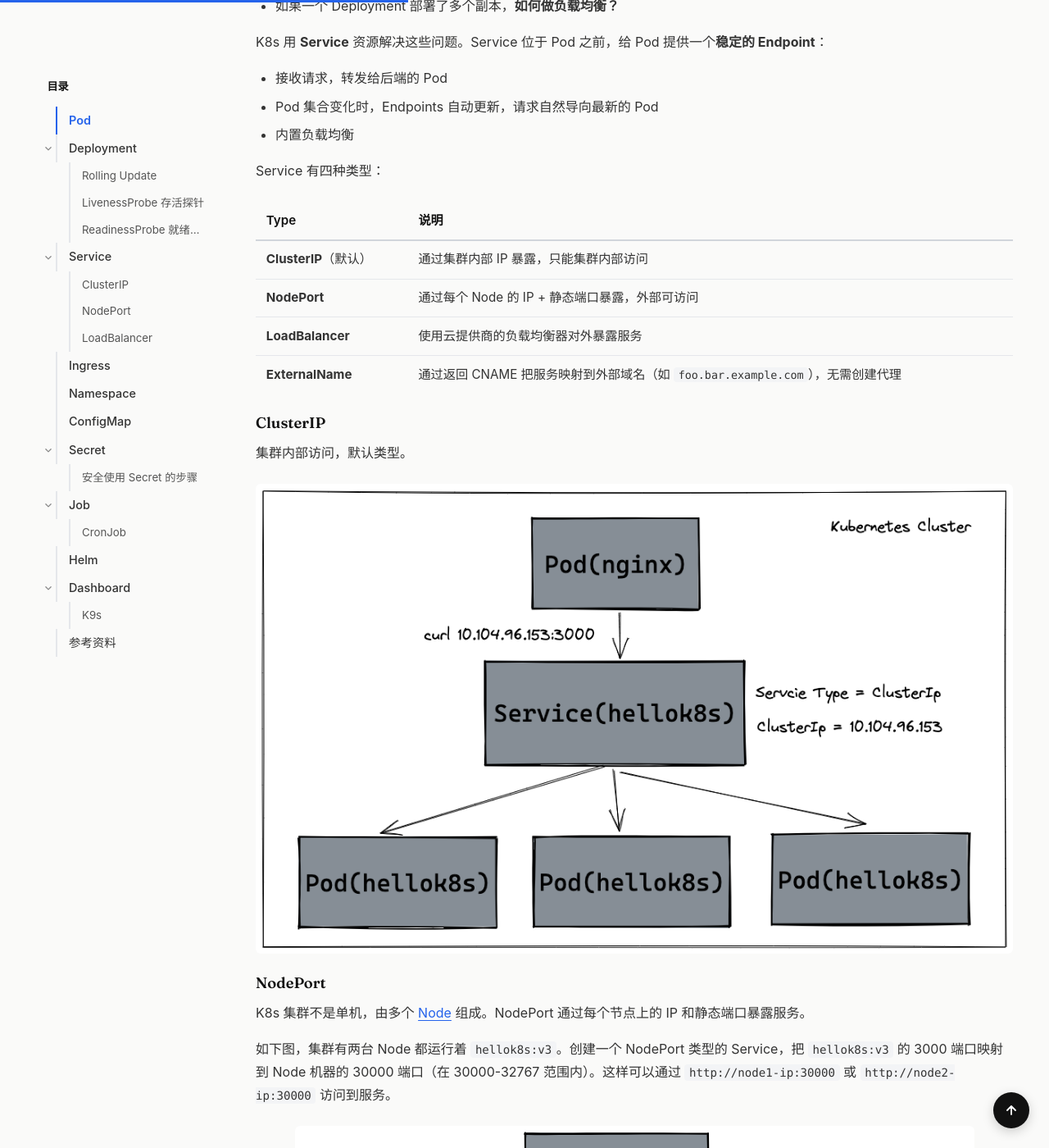
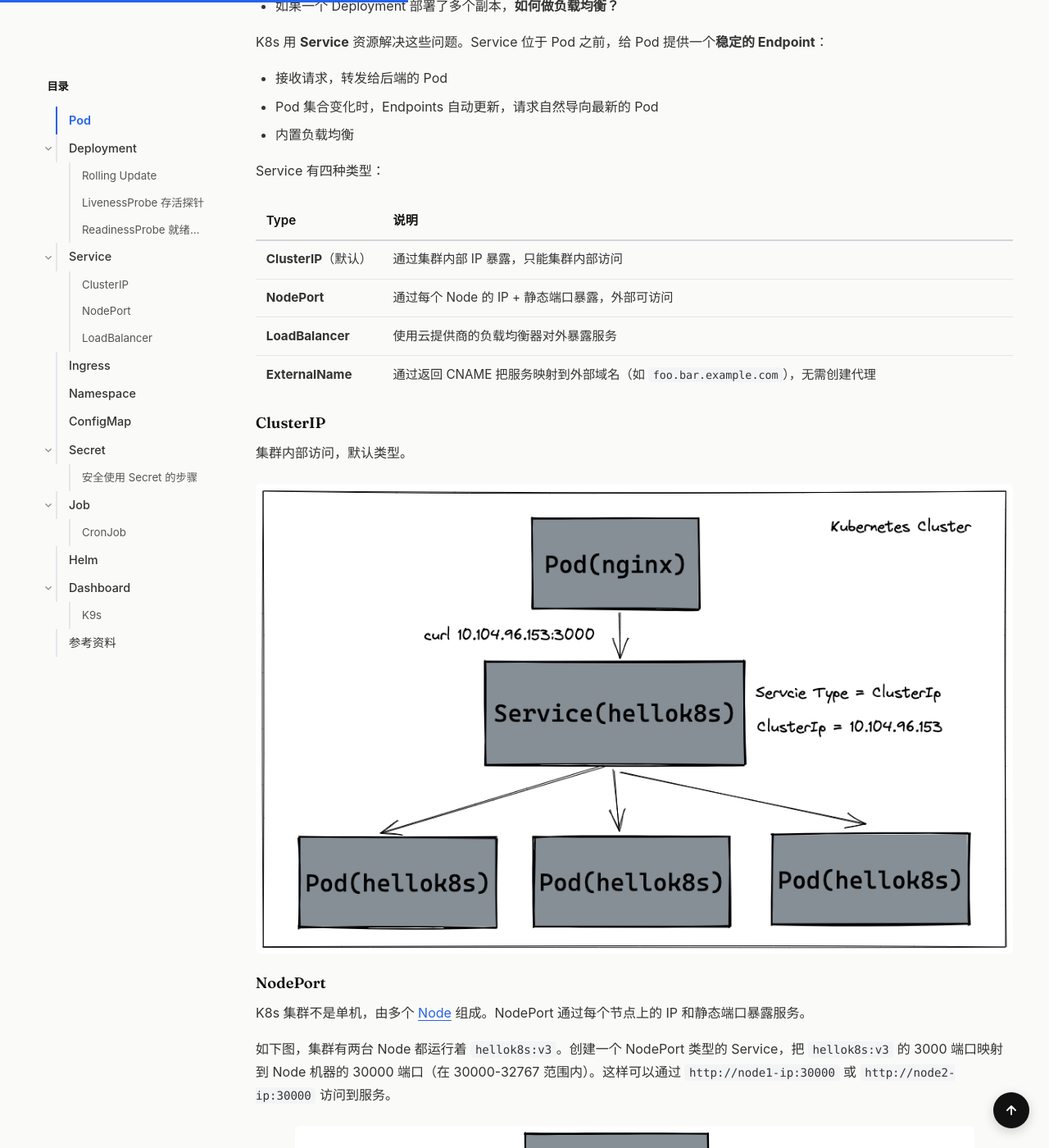
Before and after one commit to keith991001/keith991001.github.io, a Jekyll site: the page built from _posts/2026-06-02-k8s.md, in a window 1280 px wide and 1400 px high, scrolled down 3228 px. Shown: the whole window at 82% size. Built offline with Jekyll 4.4.1, drawn with Linux system fonts in a browser that asks for light colours; comment, search, counter and statistics services are not loaded.

Commit message:
fix(css): stop tables from squishing the first column to two-char width
Apply white-space: nowrap + width: 1% to the first column of post tables.
The browser was auto-sizing column 1 way too narrow when the rest of the
row had long content, causing labels like "工具相关" to wrap as "工具相 / 关".

The width: 1% trick collapses the column to its natural (content) width,
leaving remaining space for the long content columns. Wrapping is restored
on viewports <=600px so the table can still fit on mobile.

```diff
--- a/assets/css/site.css
+++ b/assets/css/site.css
@@ -826,6 +826,22 @@
 .post-content tbody tr:last-child td {
   border-bottom: none;
 }
+/* Short label columns (typically first) shouldn't be forced to wrap.
+   width:1% + nowrap collapses the column to natural content width,
+   leaving remaining space for the content column(s). */
+.post-content thead th:first-child,
+.post-content tbody td:first-child {
+  white-space: nowrap;
+  width: 1%;
+}
+/* On narrow screens allow wrapping again so the table doesn't blow out the page. */
+@media (max-width: 600px) {
+  .post-content thead th:first-child,
+  .post-content tbody td:first-child {
+    white-space: normal;
+    width: auto;
+  }
+}
 
 /* ====== Projects ====== */
 .project-list {
```
